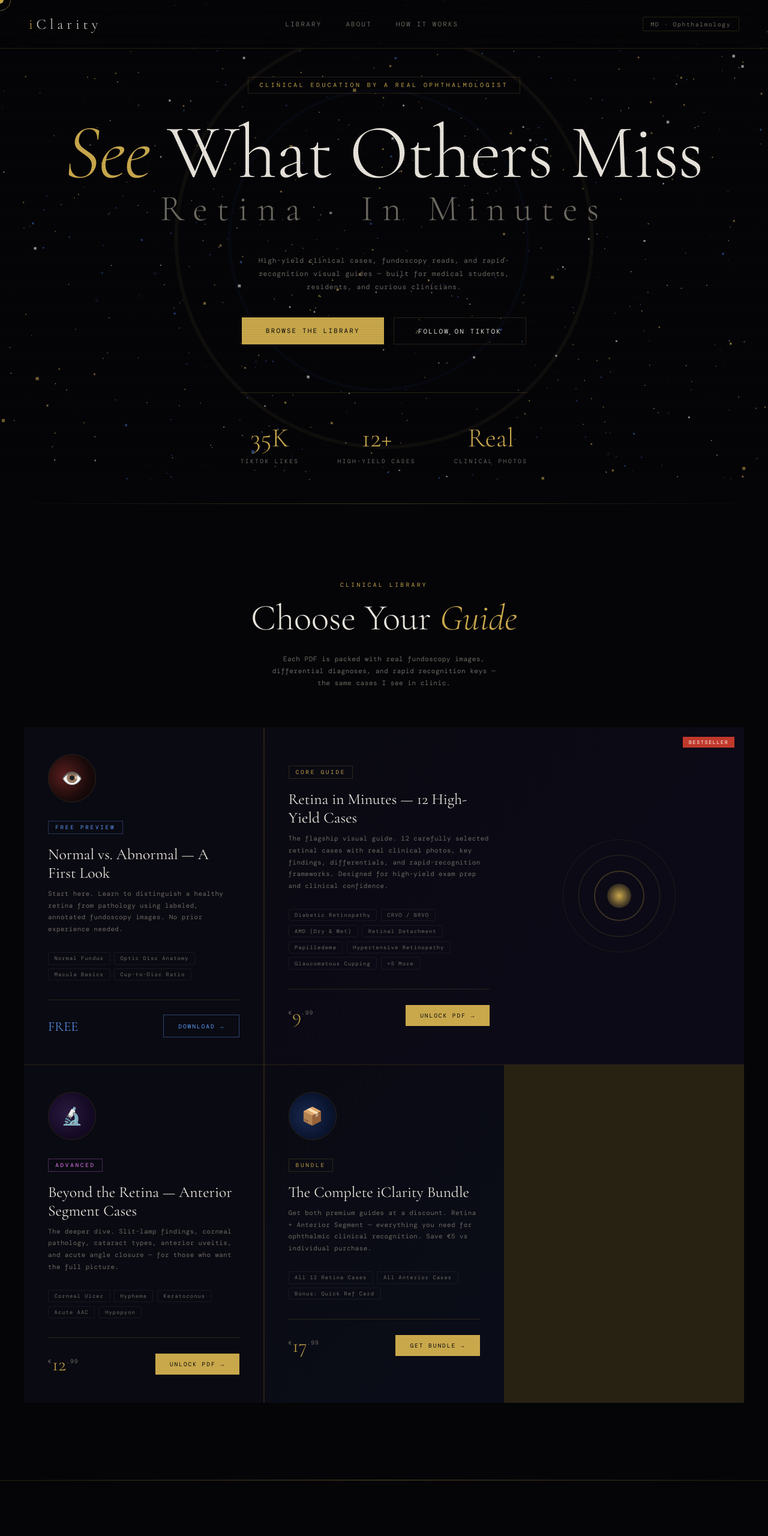
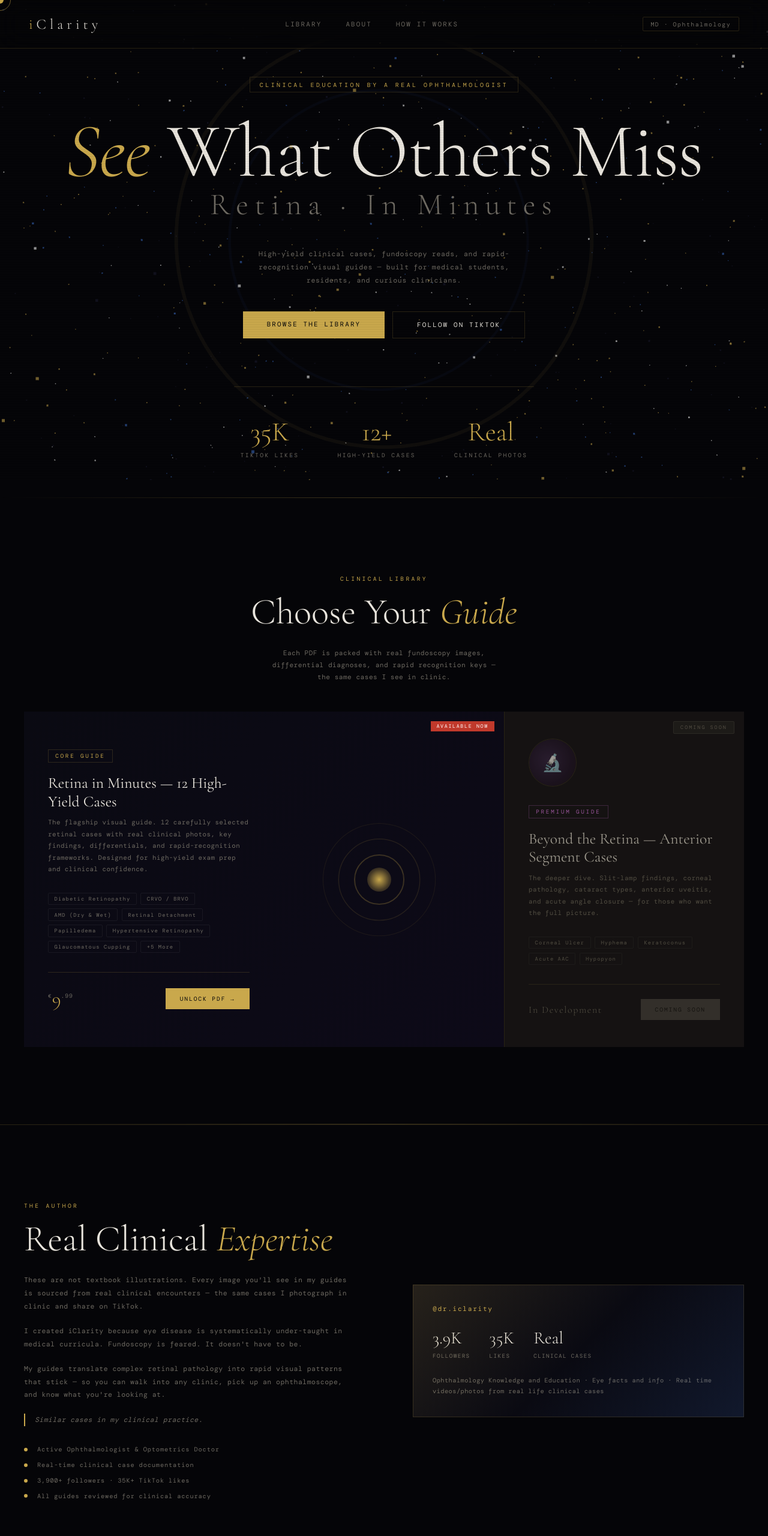
Before and after one commit to kyrosk/iClarityWeb, a plain HTML site: page index.html in a window 1280 px wide. Shown: the top 2560 px of the page at 60% size. Drawn offline with nearby package versions, Linux system fonts and the light colour scheme; animation ran at ten frames a second; a web font is replaced by a local one.

Commit message:
Add files via upload

```diff
--- a/index.html
+++ b/index.html
@@ -78,22 +78,23 @@
     display: flex;
     justify-content: space-between;
     align-items: center;
-    padding: 1.6rem 3rem;
+    padding: 1rem 1.2rem;
     border-bottom: 1px solid var(--border);
     backdrop-filter: blur(20px);
     background: rgba(5,5,8,0.6);
   }
   .nav-logo {
     font-family: 'Cormorant Garamond', serif;
-    font-size: 1.5rem;
+    font-size: 1.2rem;
     font-weight: 300;
-    letter-spacing: 0.25em;
+    letter-spacing: 0.18em;
     color: var(--gold);
     text-decoration: none;
   }
   .nav-logo span { color: var(--text); }
   .nav-links {
-    display: flex; gap: 2.5rem;
+    display: none;
+    gap: 2.5rem;
     list-style: none;
     font-size: 0.68rem;
     letter-spacing: 0.2em;
@@ -106,12 +107,30 @@
   }
   .nav-links a:hover { color: var(--gold); }
   .nav-badge {
+    display: none;
     font-size: 0.62rem;
     letter-spacing: 0.15em;
     color: var(--muted);
     border: 1px solid var(--border);
     padding: 0.3rem 0.8rem;
     border-radius: 2px;
+  }
+  .nav-cta-mob {
+    background: var(--gold);
+    color: #050508;
+    font-family: 'DM Mono', monospace;
+    font-size: 0.58rem;
+    letter-spacing: 0.15em;
+    text-transform: uppercase;
+    padding: 0.42rem 0.9rem;
+    text-decoration: none;
+  }
+  @media (min-width: 768px) {
+    nav { padding: 1.6rem 3rem; }
+    .nav-logo { font-size: 1.5rem; letter-spacing: 0.25em; }
+    .nav-links { display: flex; }
+    .nav-badge { display: inline-block; }
+    .nav-cta-mob { display: none; }
   }
 
   /* HERO */
@@ -122,24 +141,24 @@
     justify-content: center;
     align-items: center;
     text-align: center;
-    padding: 8rem 2rem 4rem;
+    padding: 6rem 1.5rem 3rem;
     position: relative;
   }
 
   .hero-tag {
-    font-size: 0.62rem;
-    letter-spacing: 0.35em;
+    font-size: 0.55rem;
+    letter-spacing: 0.25em;
     text-transform: uppercase;
     color: var(--gold);
     border: 1px solid var(--border);
-    padding: 0.4rem 1.2rem;
-    margin-bottom: 2.5rem;
+    padding: 0.35rem 1rem;
+    margin-bottom: 2rem;
     display: inline-block;
   }
 
   .hero-title {
     font-family: 'Cormorant Garamond', serif;
-    font-size: clamp(3.5rem, 10vw, 8rem);
+    font-size: clamp(3rem, 10vw, 8rem);
     font-weight: 300;
     line-height: 0.92;
     letter-spacing: -0.01em;
@@ -151,8 +170,8 @@
   }
   .hero-title .line2 {
     display: block;
-    font-size: clamp(1.8rem, 5vw, 3.8rem);
-    letter-spacing: 0.25em;
+    font-size: clamp(1.2rem, 4vw, 3.8rem);
+    letter-spacing: 0.2em;
     font-weight: 300;
     color: var(--muted);
     margin-top: 0.4rem;
@@ -160,27 +179,27 @@
 
   .hero-sub {
     max-width: 480px;
-    margin: 2.5rem auto;
-    font-size: 0.72rem;
+    margin: 2rem auto;
+    font-size: 0.68rem;
     line-height: 1.9;
     color: var(--muted);
-    letter-spacing: 0.06em;
+    letter-spacing: 0.04em;
   }
 
   .hero-cta {
-    display: flex; gap: 1rem; justify-content: center;
+    display: flex; gap: 0.8rem; justify-content: center;
     flex-wrap: wrap;
   }
   .btn-primary {
     background: var(--gold);
     color: #050508;
     border: none;
-    padding: 0.9rem 2.5rem;
+    padding: 0.85rem 1.8rem;
     font-family: 'DM Mono', monospace;
-    font-size: 0.68rem;
-    letter-spacing: 0.2em;
+    font-size: 0.62rem;
+    letter-spacing: 0.18em;
     text-transform: uppercase;
-    cursor: none;
+    cursor: pointer;
     transition: background 0.3s, transform 0.2s;
     text-decoration: none;
     display: inline-block;
@@ -191,12 +210,12 @@
     background: transparent;
     color: var(--text);
     border: 1px solid var(--border);
-    padding: 0.9rem 2.5rem;
+    padding: 0.85rem 1.8rem;
     font-family: 'DM Mono', monospace;
-    font-size: 0.68rem;
-    letter-spacing: 0.2em;
+    font-size: 0.62rem;
+    letter-spacing: 0.18em;
     text-transform: uppercase;
-    cursor: none;
+    cursor: pointer;
     transition: border-color 0.3s, color 0.3s;
     text-decoration: none;
     display: inline-block;
@@ -207,30 +226,41 @@
   .stats-row {
     display: flex;
     justify-content: center;
-    gap: 4rem;
-    margin-top: 5rem;
-    padding-top: 3rem;
+    gap: 2rem;
+    margin-top: 3.5rem;
+    padding-top: 2.5rem;
     border-top: 1px solid var(--border);
+    width: 100%;
+    max-width: 500px;
   }
   .stat-item { text-align: center; }
   .stat-number {
     font-family: 'Cormorant Garamond', serif;
-    font-size: 2.8rem;
+    font-size: clamp(1.8rem, 6vw, 2.8rem);
     font-weight: 300;
     color: var(--gold);
     display: block;
   }
   .stat-label {
-    font-size: 0.6rem;
-    letter-spacing: 0.25em;
+    font-size: 0.55rem;
+    letter-spacing: 0.2em;
     text-transform: uppercase;
     color: var(--muted);
     margin-top: 0.3rem;
     display: block;
   }
 
+  @media (min-width: 768px) {
+    #hero { padding: 8rem 2rem 4rem; }
+    .hero-tag { font-size: 0.62rem; letter-spacing: 0.35em; margin-bottom: 2.5rem; }
+    .hero-sub { font-size: 0.72rem; letter-spacing: 0.06em; margin: 2.5rem auto; }
+    .btn-primary, .btn-ghost { padding: 0.9rem 2.5rem; font-size: 0.68rem; letter-spacing: 0.2em; }
+    .stats-row { gap: 4rem; margin-top: 5rem; padding-top: 3rem; }
+    .stat-label { font-size: 0.6rem; letter-spacing: 0.25em; }
+  }
+
   /* SECTION */
-  section { padding: 8rem 2rem; }
+  section { padding: 4rem 1.2rem; }
   .section-tag {
     font-size: 0.6rem;
     letter-spacing: 0.35em;
@@ -241,34 +271,44 @@
   }
   .section-title {
     font-family: 'Cormorant Garamond', serif;
-    font-size: clamp(2.2rem, 5vw, 3.8rem);
+    font-size: clamp(2rem, 6vw, 3.8rem);
     font-weight: 300;
     margin-bottom: 1.5rem;
     line-height: 1.1;
   }
   .section-title em { font-style: italic; color: var(--gold); }
 
+  @media (min-width: 768px) {
+    section { padding: 8rem 2rem; }
+  }
+
   /* GRID */
   .container { max-width: 1200px; margin: 0 auto; }
 
   /* PRODUCTS */
   #products { background: transparent; }
-  .products-header { text-align: center; margin-bottom: 4rem; }
+  .products-header { text-align: center; margin-bottom: 3rem; }
 
   .products-grid {
     display: grid;
-    grid-template-columns: repeat(auto-fit, minmax(320px, 1fr));
+    grid-template-columns: 1fr;
     gap: 1.5px;
     background: var(--border);
+  }
+  @media (min-width: 640px) {
+    .products-grid { grid-template-columns: repeat(auto-fit, minmax(300px, 1fr)); }
   }
 
   .product-card {
     background: var(--surface);
-    padding: 2.8rem 2.5rem;
+    padding: 2rem 1.6rem;
     position: relative;
     overflow: hidden;
     transition: background 0.4s;
-    cursor: none;
+    cursor: pointer;
+  }
+  @media (min-width: 768px) {
+    .product-card { padding: 2.8rem 2.5rem; cursor: none; }
   }
   .product-card:hover { background: #0d0d18; }
 
@@ -397,25 +437,29 @@
 
   /* FEATURED CARD */
   .product-card.featured {
-    grid-column: span 2;
+    grid-column: span 1;
     display: grid;
-    grid-template-columns: 1fr 1fr;
-    gap: 3rem;
+    grid-template-columns: 1fr;
+    gap: 1.5rem;
     align-items: center;
     background: linear-gradient(135deg, #0a0a12 0%, #0d0a18 100%);
   }
-  @media (max-width: 768px) {
+  @media (min-width: 900px) {
     .product-card.featured {
-      grid-column: span 1;
-      grid-template-columns: 1fr;
+      grid-column: span 2;
+      grid-template-columns: 1fr 1fr;
+      gap: 3rem;
     }
   }
   .featured-visual {
     position: relative;
-    height: 260px;
+    height: 180px;
     display: flex;
     align-items: center;
     justify-content: center;
+  }
+  @media (min-width: 768px) {
+    .featured-visual { height: 260px; }
   }
   .retina-rings {
     position: relative;
@@ -452,11 +496,13 @@
   }
   .about-grid {
     display: grid;
-    grid-template-columns: 1fr 1fr;
-    gap: 6rem;
+    grid-template-columns: 1fr;
+    gap: 3rem;
     align-items: center;
   }
-  @media (max-width: 768px) { .about-grid { grid-template-columns: 1fr; gap: 3rem; } }
+  @media (min-width: 768px) {
+    .about-grid { grid-template-columns: 1fr 1fr; gap: 6rem; }
+  }
 
   .about-text p {
     font-size: 0.72rem;
@@ -535,16 +581,21 @@
   }
   .process-steps {
     display: grid;
-    grid-template-columns: repeat(4, 1fr);
+    grid-template-columns: 1fr 1fr;
     gap: 1.5px;
     background: var(--border);
-    margin-top: 4rem;
+    margin-top: 3rem;
   }
-  @media (max-width: 768px) { .process-steps { grid-template-columns: 1fr 1fr; } }
+  @media (min-width: 768px) {
+    .process-steps { grid-template-columns: repeat(4, 1fr); margin-top: 4rem; }
+  }
   .step {
     background: var(--surface);
-    padding: 2.5rem 2rem;
+    padding: 1.8rem 1.4rem;
     position: relative;
+  }
+  @media (min-width: 768px) {
+    .step { padding: 2.5rem 2rem; }
   }
   .step-num {
     font-family: 'Cormorant Garamond', serif;
@@ -571,12 +622,21 @@
   /* FOOTER */
   footer {
     border-top: 1px solid var(--border);
-    padding: 3rem;
+    padding: 2rem 1.5rem;
     display: flex;
-    justify-content: space-between;
+    flex-direction: column;
     align-items: center;
-    flex-wrap: wrap;
-    gap: 1rem;
+    text-align: center;
+    gap: 1.2rem;
+  }
+  @media (min-width: 768px) {
+    footer {
+      flex-direction: row;
+      justify-content: space-between;
+      align-items: center;
+      padding: 3rem;
+      text-align: left;
+    }
   }
   .footer-brand {
     font-family: 'Cormorant Garamond', serif;
@@ -643,6 +703,20 @@
   .eye-bg-2 { background: radial-gradient(circle at 40% 50%, #1a2a50 0%, #0a1530 60%, #050a18 100%); }
   .eye-bg-3 { background: radial-gradient(circle at 40% 45%, #2a1a40 0%, #150a25 60%, #0a0512 100%); }
 
+  /* COMING SOON OVERLAY */
+  .coming-soon-overlay {
+    position: absolute;
+    top: 1rem; right: 1rem;
+    background: rgba(110,106,98,0.15);
+    border: 1px solid rgba(110,106,98,0.3);
+    color: var(--muted);
+    font-size: 0.52rem;
+    letter-spacing: 0.25em;
+    text-transform: uppercase;
+    padding: 0.25rem 0.7rem;
+    border-radius: 2px;
+  }
+
   /* NOTIFICATION BADGE */
   .new-badge {
     position: absolute;
@@ -654,6 +728,8 @@
     text-transform: uppercase;
     padding: 0.2rem 0.6rem;
   }
+
+
 </style>
 </head>
 <body>
@@ -673,7 +749,10 @@
     <li><a href="#about">About</a></li>
     <li><a href="#process">How it Works</a></li>
   </ul>
-  <span class="nav-badge">MD · Ophthalmology</span>
+  <div style="display:flex;align-items:center;gap:0.7rem;">
+    <a href="#products" class="nav-cta-mob">Get PDF</a>
+    <span class="nav-badge">MD · Ophthalmology</span>
+  </div>
 </nav>
 
 <!-- OVERLAY CONTENT -->
@@ -724,29 +803,9 @@
 
       <div class="products-grid">
 
-        <!-- FREE STARTER -->
-        <div class="product-card fade-in">
-          <div class="eye-preview">
-            <div class="eye-orb eye-bg-1">👁️</div>
-          </div>
-          <span class="product-tag tag-free">Free Preview</span>
-          <h3 class="product-title">Normal vs. Abnormal — A First Look</h3>
-          <p class="product-desc">Start here. Learn to distinguish a healthy retina from pathology using labeled, annotated fundoscopy images. No prior experience needed.</p>
-          <div class="product-cases">
-            <span class="case-chip">Normal Fundus</span>
-            <span class="case-chip">Optic Disc Anatomy</span>
-            <span class="case-chip">Macula Basics</span>
-            <span class="case-chip">Cup-to-Disc Ratio</span>
-          </div>
-          <div class="product-footer">
-            <span class="product-price free-price">FREE</span>
-            <a href="https://gumroad.com" target="_blank" class="btn-free">Download →</a>
-          </div>
-        </div>
-
-        <!-- MAIN PDF -->
+        <!-- CORE GUIDE -->
         <div class="product-card featured fade-in">
-          <span class="new-badge">Bestseller</span>
+          <span class="new-badge">Available Now</span>
           <div>
             <span class="product-tag tag-paid">Core Guide</span>
             <h3 class="product-title">Retina in Minutes — 12 High-Yield Cases</h3>
@@ -763,7 +822,7 @@
             </div>
             <div class="product-footer">
               <span class="product-price"><small>€</small>9<small>.99</small></span>
-              <a href="https://gumroad.com" target="_blank" class="btn-buy">Unlock PDF →</a>
+              <a href="https://driclarity.gumroad.com/l/eqjym" target="_blank" class="btn-buy">Unlock PDF →</a>
             </div>
           </div>
           <div class="featured-visual">
@@ -776,12 +835,13 @@
           </div>
         </div>
 
-        <!-- ADVANCED PDF -->
-        <div class="product-card fade-in">
+        <!-- PREMIUM — COMING SOON -->
+        <div class="product-card fade-in" style="opacity:0.6; position:relative;">
+          <div class="coming-soon-overlay">Coming Soon</div>
           <div class="eye-preview">
             <div class="eye-orb eye-bg-3">🔬</div>
           </div>
-          <span class="product-tag tag-premium">Advanced</span>
+          <span class="product-tag tag-premium">Premium Guide</span>
           <h3 class="product-title">Beyond the Retina — Anterior Segment Cases</h3>
           <p class="product-desc">The deeper dive. Slit-lamp findings, corneal pathology, cataract types, anterior uveitis, and acute angle closure — for those who want the full picture.</p>
           <div class="product-cases">
@@ -792,27 +852,8 @@
             <span class="case-chip">Hypopyon</span>
           </div>
           <div class="product-footer">
-            <span class="product-price"><small>€</small>12<small>.99</small></span>
-            <a href="https://gumroad.com" target="_blank" class="btn-buy">Unlock PDF →</a>
-          </div>
-        </div>
-
-        <!-- BUNDLE -->
-        <div class="product-card fade-in" style="background: linear-gradient(135deg, #0a0a12, #0a0d18);">
-          <div class="eye-preview">
-            <div class="eye-orb eye-bg-2">📦</div>
-          </div>
-          <span class="product-tag tag-paid">Bundle</span>
-          <h3 class="product-title">The Complete iClarity Bundle</h3>
-          <p class="product-desc">Get both premium guides at a discount. Retina + Anterior Segment — everything you need for ophthalmic clinical recognition. Save €5 vs individual purchase.</p>
-          <div class="product-cases">
-            <span class="case-chip">All 12 Retina Cases</span>
-            <span class="case-chip">All Anterior Cases</span>
-            <span class="case-chip">Bonus: Quick Ref Card</span>
-          </div>
-          <div class="product-footer">
-            <span class="product-price"><small>€</small>17<small>.99</small></span>
-            <a href="https://gumroad.com" target="_blank" class="btn-buy">Get Bundle →</a>
+            <span class="product-price" style="color:var(--muted);font-size:1rem;letter-spacing:0.1em;">In Development</span>
+            <span class="btn-buy" style="background:var(--muted);color:#050508;pointer-events:none;opacity:0.5;">Coming Soon</span>
           </div>
         </div>
 
@@ -832,6 +873,7 @@
           <p>These are not textbook illustrations. Every image you'll see in my guides is sourced from real clinical encounters — the same cases I photograph in clinic and share on TikTok.</p>
           <p>I created iClarity because eye disease is systematically under-taught in medical curricula. Fundoscopy is feared. It doesn't have to be.</p>
           <p>My guides translate complex retinal pathology into rapid visual patterns that stick — so you can walk into any clinic, pick up an ophthalmoscope, and know what you're looking at.</p>
+          <p style="font-size:0.72rem;line-height:1.9;color:var(--muted);letter-spacing:0.04em;font-style:italic;border-left:2px solid var(--gold);padding-left:1rem;margin-top:0.5rem;">Similar cases in my clinical practice.</p>
           <div class="credentials">
             <div class="cred-item"><div class="cred-dot"></div> Active Ophthalmologist & Optometrics Doctor</div>
             <div class="cred-item"><div class="cred-dot"></div> Real-time clinical case documentation</div>
@@ -876,7 +918,7 @@
         <div class="step fade-in">
           <div class="step-num">01</div>
           <div class="step-title">Choose a Guide</div>
-          <p class="step-desc">Browse the library and pick the PDF that fits where you are — free starter, core retina guide, or the full bundle.</p>
+          <p class="step-desc">Browse the library and pick the PDF that fits where you are — the core retina guide, or wait for the upcoming premium guide.</p>
         </div>
         <div class="step fade-in">
           <div class="step-num">02</div>
@@ -903,7 +945,7 @@
     <ul class="footer-links">
       <li><a href="#products">Library</a></li>
       <li><a href="https://www.tiktok.com/@dr.iclarity" target="_blank">TikTok</a></li>
-      <li><a href="https://www.instagram.com/dr.iclarit..." target="_blank">Instagram</a></li>
+      <li><a href="https://www.instagram.com/dr.iclarity/" target="_blank">Instagram</a></li>
     </ul>
     <span class="footer-copy">© 2026 iClarity · All rights reserved</span>
   </footer>
@@ -955,7 +997,7 @@ const camera = new THREE.PerspectiveCamera(60, window.innerWidth / window.innerH
 camera.position.z = 5;
 
 // Particle Field — floating retinal cells
-const particleCount = 1800;
+const particleCount = window.innerWidth < 768 ? 800 : 1800;
 const positions = new Float32Array(particleCount * 3);
 const colors = new Float32Array(particleCount * 3);
 const sizes = new Float32Array(particleCount);
```
